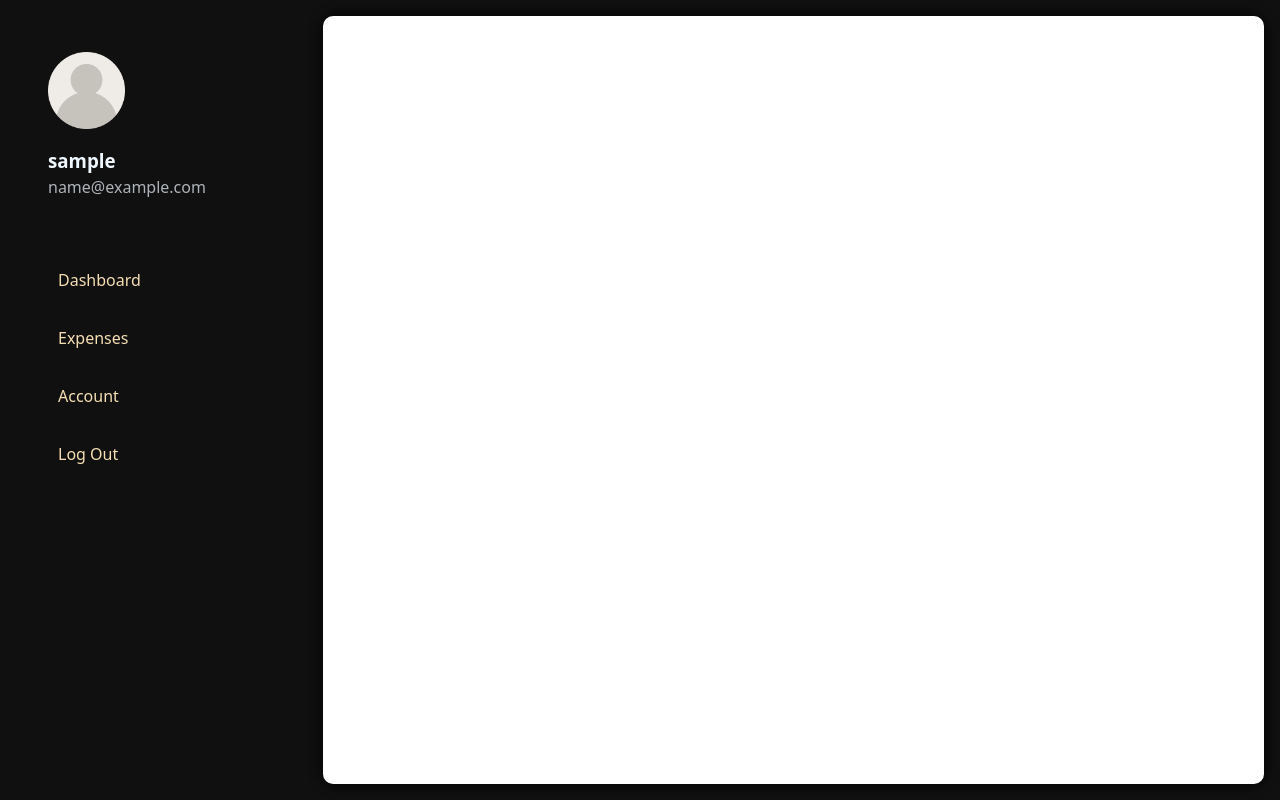
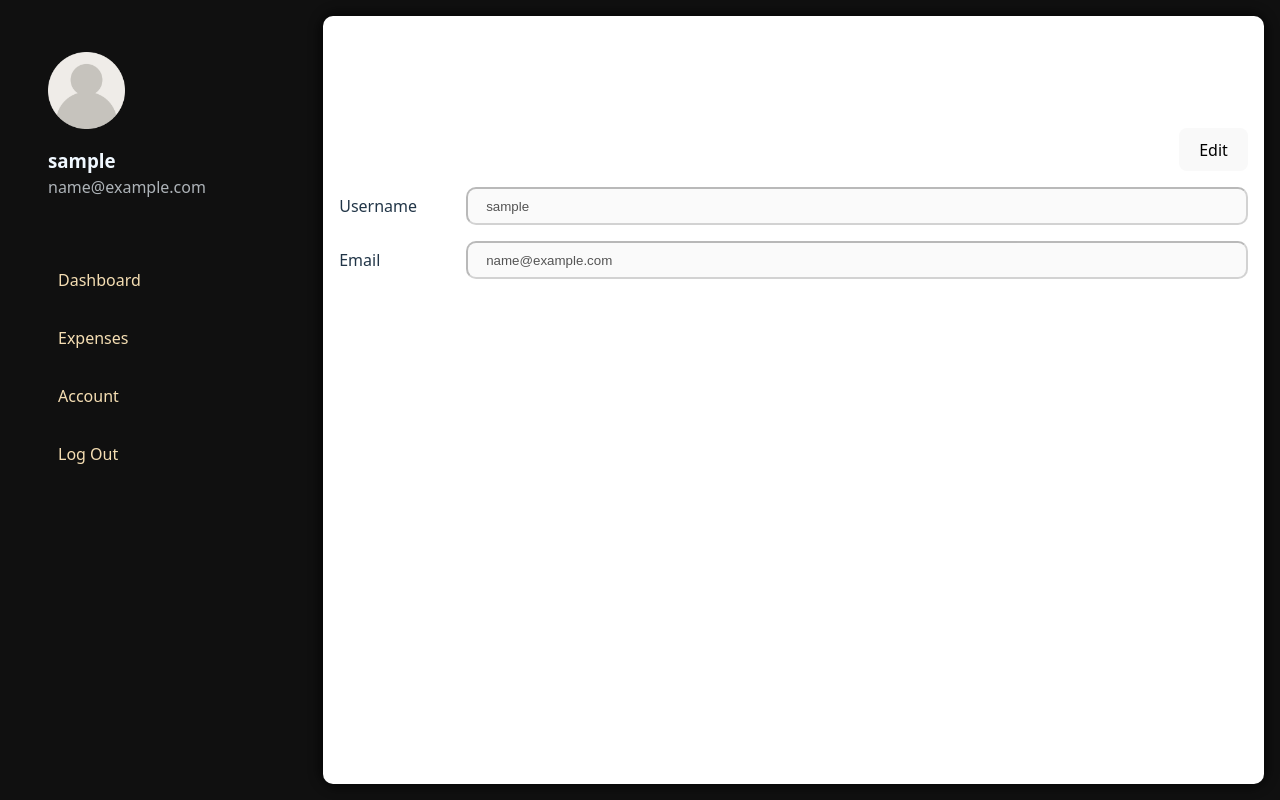
Before and after one commit to ferinsh/expense-tracker-webclient, a React (Vite) app: page /account in a window 1280 px wide. Built offline with nearby package versions, Linux system fonts and the light colour scheme; sample sign-in values are in the browser's storage.

Commit message:
Populate Account page

```diff
--- a/src/App.jsx
+++ b/src/App.jsx
@@ -13,6 +13,8 @@ function App() {
 
   const handleLogout = () => {
     queryClient.removeQueries();
+    localStorage.removeItem('token');
+    localStorage.removeItem('user');
     navigate('/');
     setTimeout(() => {
       setToken(null);
--- a/src/components/account.css
+++ b/src/components/account.css
@@ -4,4 +4,31 @@
     width: 100%;
     border-radius: 10px;
     background-color: white;
+    padding: 16px;
+    padding-top: 96px;
+    box-sizing: border-box;
+    display: flex;
+    flex-direction: column;
+    /* align-items: end; */
 }
+.account-edit {
+    align-self: end;
+    margin-top: 16px;
+}
+.account-field {
+    height: auto;
+    width: calc(auto - 16px);
+    display: flex;
+    /* flex: auto; */
+    margin-top: 16px;
+}
+.account-field > label {
+    /* text-align: end; */
+    padding-right: 16px;
+    width: 128px;
+    align-content: center;
+}
+.account-field > input {
+    height: 32px;
+    text-indent: 16px;
+}
--- a/src/components/account.jsx
+++ b/src/components/account.jsx
@@ -1,4 +1,5 @@
 import { useAuth } from '../provider/AuthProvider';
+import { AccountDetails } from './accountComponents';
 import "./account.css"
 
 const Account = () => {
@@ -7,7 +8,7 @@ const Account = () => {
     return (
         <>
             <div className='account-viewer'>
-
+                <AccountDetails user = {user}/>
             </div>
         </>
     )
--- /dev/null
+++ b/src/components/accountComponents.jsx
@@ -0,0 +1,104 @@
+import { time } from "framer-motion";
+import { useInsertionEffect, useState } from "react"
+import { redirect } from "react-router";
+import { useAuth } from "../provider/AuthProvider";
+
+
+const AccountDetails = (props) => {
+    // const {user} = props
+    const {user, setUser} = useAuth();
+    const [editedUser, setEditedUser] = useState(user);
+
+    const [edit, setEdit] = useState(false)
+
+    function handleChange (e) {
+        // console.log(e.target.name)
+        // console.log(e.target.value)
+        setEditedUser({
+            ...editedUser,
+            [e.target.name]: e.target.value
+        })
+    }
+
+    async function handleAccept (e) {
+        // console.log("start")
+        e.target.disabled = true
+
+        const controller = new AbortController();
+        const timeout = setTimeout(() => {
+            controller.abort();
+            window.alert("Request Timed Out");
+        }, 8000);
+
+        try {
+            // console.log("Checking token");
+            const token = localStorage.getItem("token");
+            if(!token) {
+                Navigate("/login");
+            }
+            // console.log("Sending request")
+            const res = await fetch(`${import.meta.env.VITE_SERVER_HOST}/account/updateProfile`, {
+                method: "POST",
+                headers: {
+                    "Content-Type": "application/json",
+                    "Authorization": `Bearer ${localStorage.getItem("token")}`
+                },
+                body: JSON.stringify(editedUser)
+            })
+            // console.log("Response: ", res);
+            const data = await res.json();
+            // console.log(data);
+
+            // console.log("done")
+            if(res.ok) {
+                window.alert("Profile Updated");
+                setEdit(false);
+                setUser(data.user || editedUser);
+
+            } else {
+                window.alert ("Error: " + data.message);
+            }
+            setEdit(!edit);
+        } catch (err) {
+            clearTimeout(timeout);
+            if (err.name === "AbortError") {
+                alert("Request timed out. Please try again.");
+            } else {
+                alert("An error occurred: " + err.message);
+            }
+            console.error(err);
+        }
+        e.target.disabled = false;
+
+
+    }
+
+    return (
+        <>
+            <button id="account-edit" className="account-edit" onClick={() => setEdit(!edit)}>{!edit?"Edit":"Cancel"}</button>
+            <div id="account-username" className="account-field">
+                <label htmlFor="username">Username</label>
+                <input
+                    type="text"
+                    name = "username"
+                    value={editedUser.username}
+                    disabled = {!edit}
+                    onChange={handleChange}
+                />
+            </div>
+            <div id="account-email" className="account-field">
+                <label htmlFor="email">Email</label>
+                <input
+                    type="text"
+                    name="email"
+                    value={editedUser.email}
+                    disabled = {!edit}
+                    onChange={handleChange}
+                />
+            </div>
+            {edit && <button id="account-accept" className="account-edit" onClick={handleAccept}>Accept</button>}
+        </>
+    )
+}
+
+export {AccountDetails}
```
